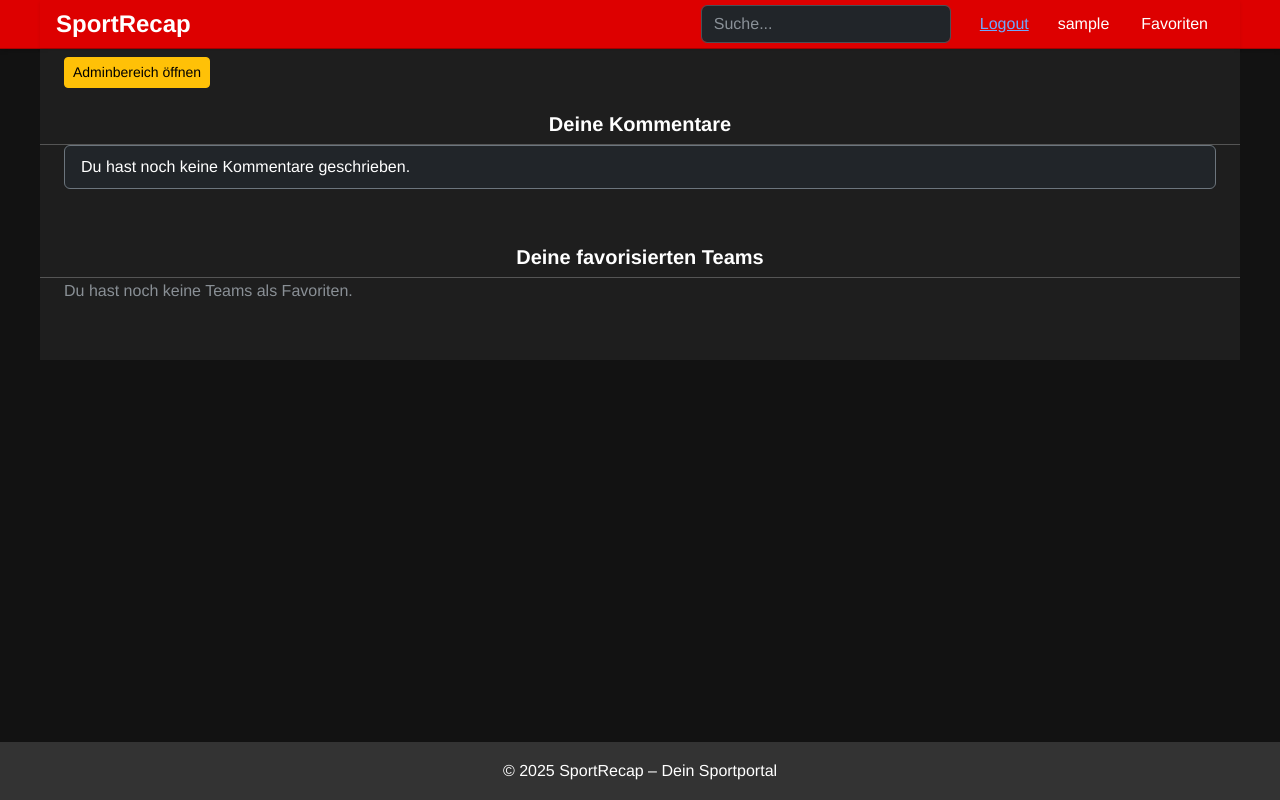
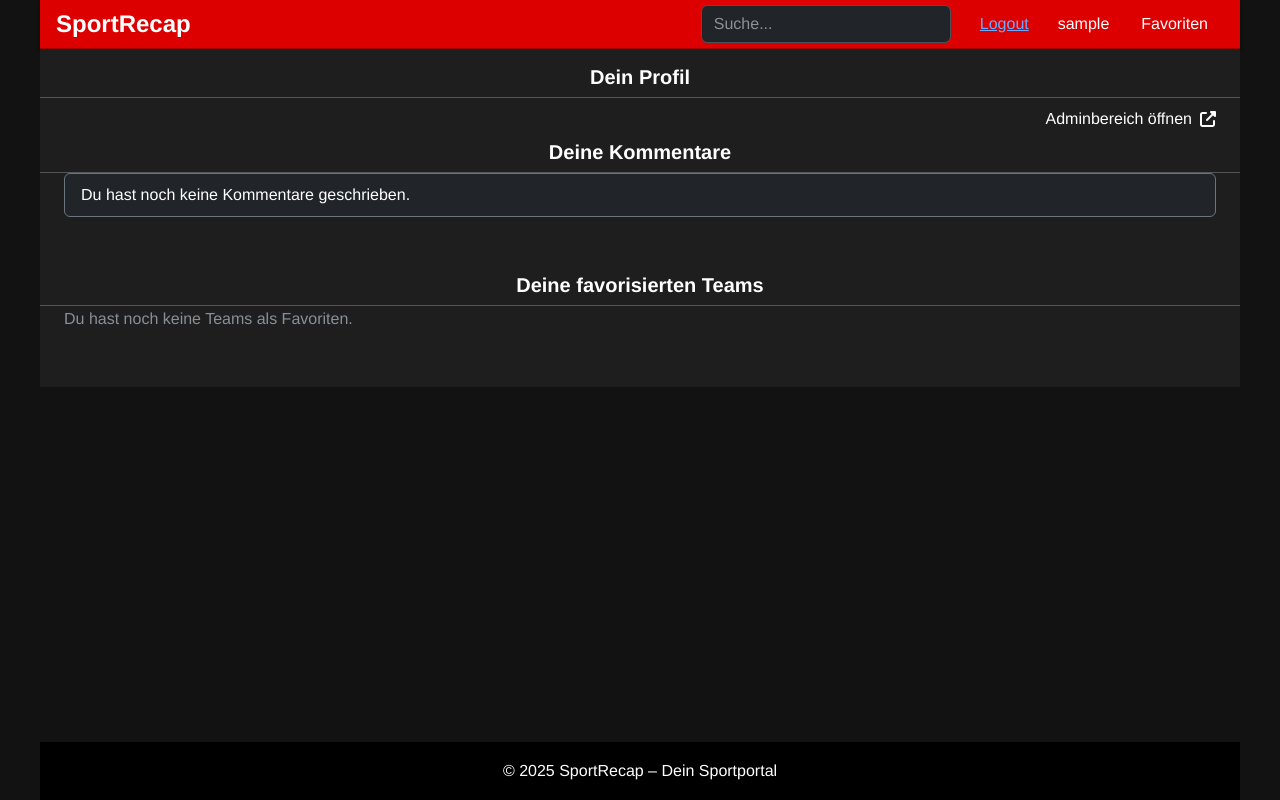
Before and after one commit to Simon3107/sportsrecap, a Django app: page /profile/ in a window 1280 px wide. Run offline with Django 5.2, Linux system fonts and the light colour scheme; the visitor is signed in with stand-in values (Sample User, id 1); data that the repository does not hold is empty; parts of the project's set-up code (start-up, migrations or seed data) failed here and were passed over.

Commit message:
Profilseite Überschrift, Menübar angepasst

```diff
--- a/core/templates/base.html
+++ b/core/templates/base.html
@@ -7,6 +7,8 @@
   <title>{% block title %}SportRecap{% endblock %}</title>
   <link href="https://cdn.jsdelivr.net/npm/bootstrap@5.3.0/dist/css/bootstrap.min.css" rel="stylesheet">
   <link rel="stylesheet" href="{% static 'styles.css' %}?v=1.1">
+  <link href="https://cdnjs.cloudflare.com/ajax/libs/font-awesome/6.4.0/css/all.min.css" rel="stylesheet">
+
   <meta name="viewport" content="width=device-width, initial-scale=1">
 </head>
 <body class="d-flex flex-column min-vh-100">
--- a/core/templates/profile.html
+++ b/core/templates/profile.html
@@ -2,11 +2,17 @@
 {% block title %}Profil{% endblock %}
 
 {% block content %}
+<h2 class="section-title">Dein Profil</h2>
 {% if request.user.is_staff %}
-  <p>
-    <a href="{% url 'admin:index' %}" class="btn btn-warning btn-sm">Adminbereich öffnen</a>
-  </p>
+  <div class="d-flex justify-content-end mt-2">
+    <a href="{% url 'admin:index' %}" class="admin-link" target="_blank" rel="noopener">
+      Adminbereich öffnen
+      <i class="fas fa-external-link-alt ms-1"></i>
+    </a>
+  </div>
 {% endif %}
+
+
 
 <section class="mb-5">
   <h2 class="section-title">Deine Kommentare</h2>
--- a/static/styles.css
+++ b/static/styles.css
@@ -31,10 +31,12 @@ main.container {
   background-color: #d00;
   border-bottom: 1px solid #a00;
   box-shadow: 0 2px 4px rgba(0,0,0,0.15);
-  width: 100%;
+  width: 1200px;
+  margin: 0 auto; /* ← Zentriert die Leiste */
   display: flex;
   justify-content: center;
 }
+
 
 /* Inhalt auf gleiche Breite wie main.container begrenzen */
 .container-inner {
@@ -116,10 +118,12 @@ h3 a:hover {
 
 /* === FOOTER === */
 footer {
-    background-color: #333 !important;
+    background-color: #000000 !important;
     color: #fff;
     padding: 1.5rem 0;
     margin-top: 2rem;
+    width: 1200px;
+    margin: 0 auto;
 }
 
 /* === UTILITY KLASSEN === */
@@ -435,3 +439,18 @@ match-detail-row {
   box-shadow: none !important;
   border-color: #444 !important;  /* optional: eigene Farbe */
 }
+
+.admin-link {
+  color: #fff;
+  text-decoration: none;
+  font-weight: 500;
+  display: inline-flex;
+  align-items: center;
+  gap: 0.25rem;
+  transition: color 0.2s ease;
+}
+
+.admin-link:hover {
+  color: #dc3545; /* Bootstrap-Rot oder beliebige andere rote Farbe */
+  text-decoration: none;
+}
```
